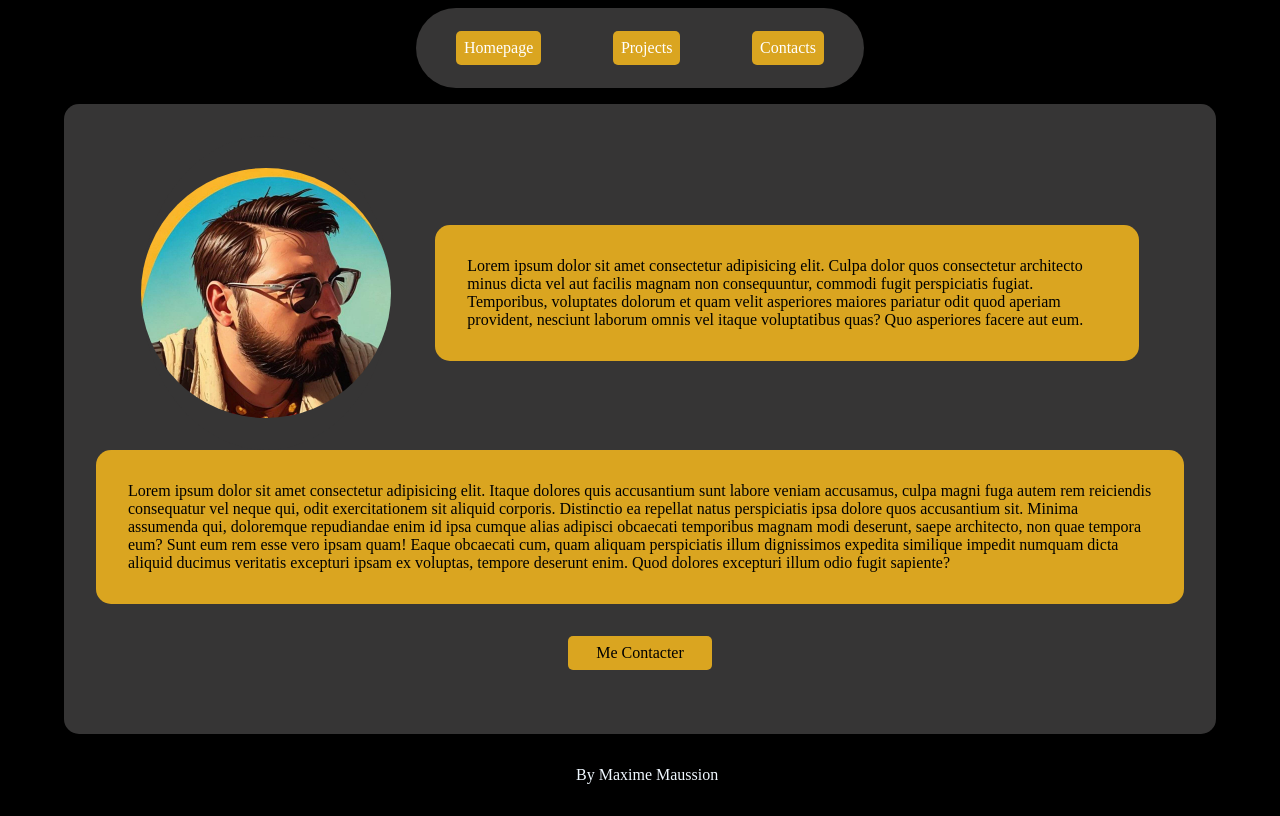
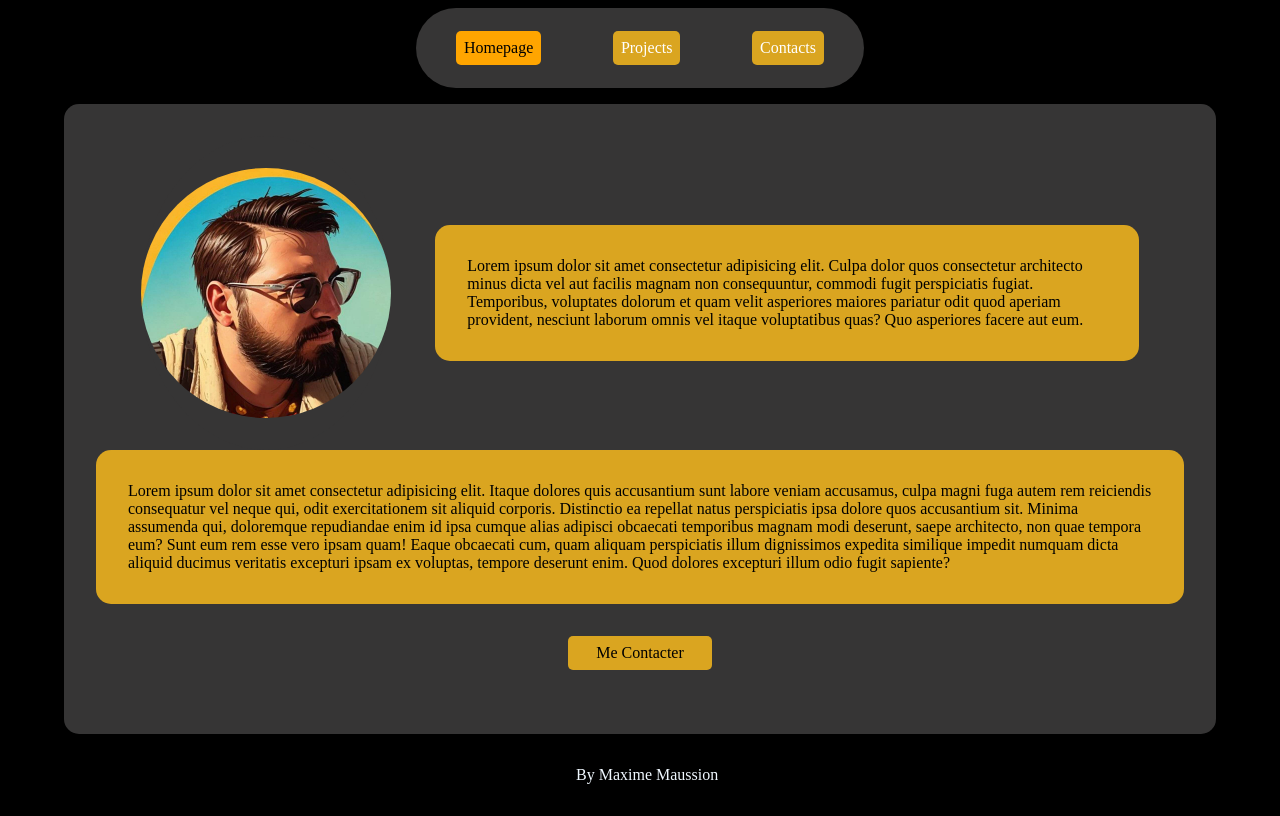
Before and after one commit to XamTV/react-portfolio, a React (Vite) app: page / in a window 1280 px wide. In both pictures the pointer is over the link "Homepage". Built offline with nearby package versions, Linux system fonts and the light colour scheme.

Commit message:
Homepage 100 % done

```diff
--- a/src/styles/Navbar.css
+++ b/src/styles/Navbar.css
@@ -17,4 +17,8 @@ nav {
     border-radius: 5px;
     margin: 0 0.5rem;
   }
+  a:hover {
+    background-color: orange;
+    color: black;
+  }
 }
```
